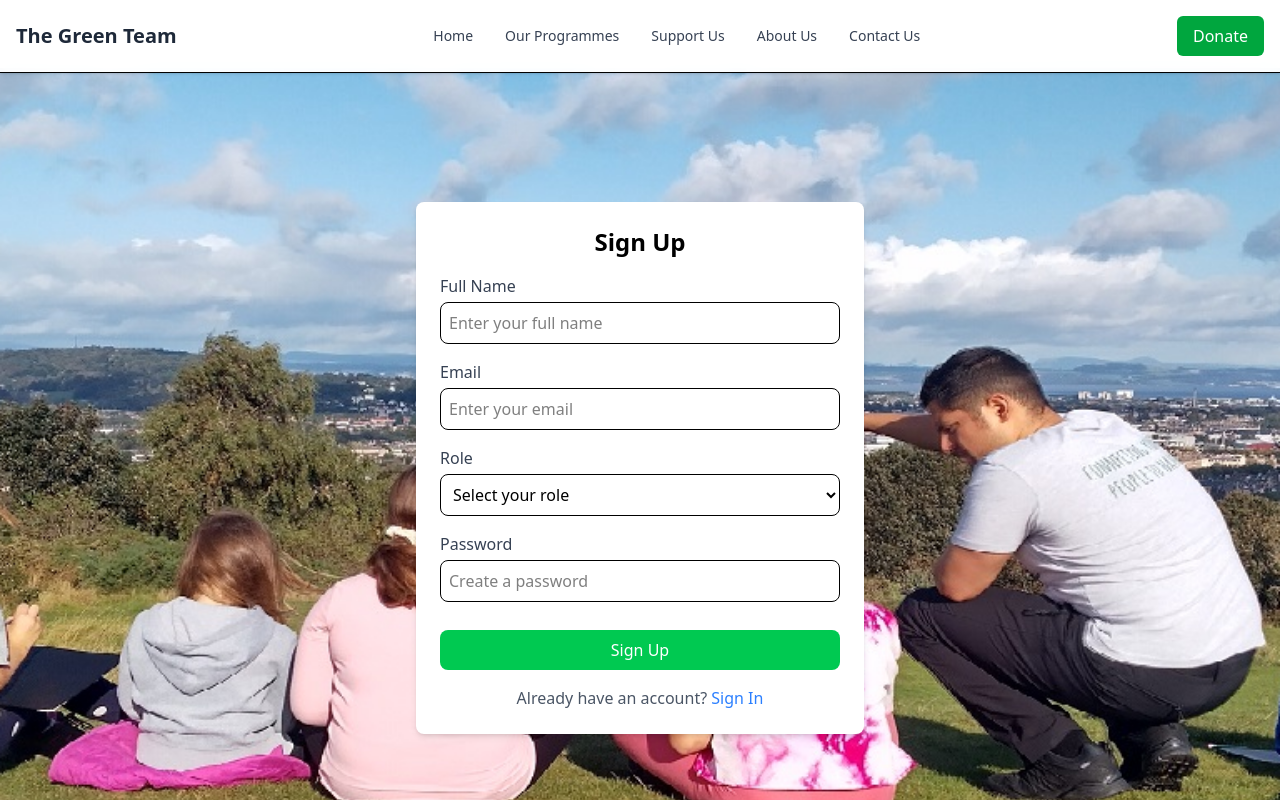
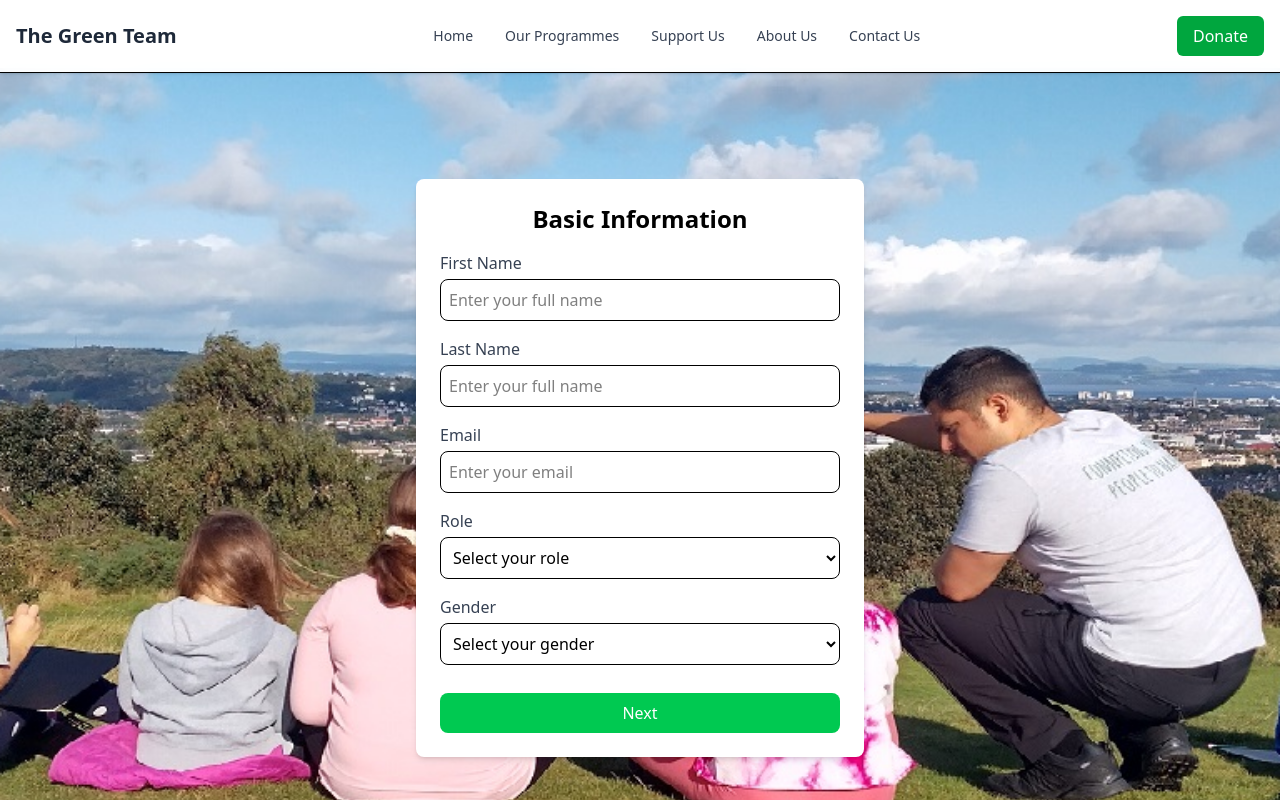
Before and after one commit to AladdinCMS/aladdincms, a React (Vite) app: page /signup in a window 1280 px wide. Shown: the top 800 px of the page. Built offline with nearby package versions, Linux system fonts and the light colour scheme.

Commit message:
refactor: correct the workflow

```diff
--- a/src/pages/login/auth/signin.jsx
+++ /dev/null
@@ -1,97 +0,0 @@
-import axios from "axios";
-import { useState } from "react";
-import { useForm } from "react-hook-form";
-import { Link, useNavigate } from "react-router-dom";
-import Cookies from "js-cookie";
-import { Alert } from "@material-tailwind/react";
-import "../auth/auth.css"
-
-const SignIn = () => {
-  const {
-    register,
-    handleSubmit,
-    formState: { errors },
-    reset,
-  } = useForm();
-  const [loading, setLoading] = useState(false);
-  const [error, setError] = useState(null);
-
-  const navigate = useNavigate();
-
-  const onSignUp = async (data) => {
-    setLoading(true);
-    try {
-      const { data: myData } = await axios.post(
-        `${import.meta.env.VITE_API_URL}/auth/login`,
-        data
-      );
-
-      //   console.log(myData.token);
-      Cookies.set(`${myData?.role}`, myData?.token);
-      setLoading(false);
-      reset();
-      navigate("/");
-    } catch (error) {
-    //   console.log(error);
-      setError(error.response.data.message);
-      setLoading(false);
-    }
-  };
-
-  return (
-    <div className="flex items-center justify-center h-screen bg-gray-100 auth-container">
-      <div className="w-full max-w-md bg-white p-6 rounded-lg shadow-md">
-        <h2 className="text-2xl font-semibold text-center">Sign In</h2>
-        {error && <Alert color="red">{error}</Alert>}
-        <form className="mt-4" onSubmit={handleSubmit(onSignUp)}>
-          <div className="mt-4 relative">
-            <label className="block text-gray-700">Email</label>
-            <input
-              type="email"
-              className="w-full p-2 border rounded-lg mt-1 focus:outline-none focus:ring-2 focus:ring-blue-400"
-              placeholder="Enter your email"
-              {...register("email", { required: true })}
-            />
-
-            {errors.email && (
-              <p className=" text-xs text-red-500 absolute -bottom-4">
-                *Please enter your email address*
-              </p>
-            )}
-          </div>
-
-          <div className="mt-4 relative">
-            <label className="block text-gray-700">Password</label>
-            <input
-              type="password"
-              className="w-full p-2 border rounded-lg mt-1 focus:outline-none focus:ring-2 focus:ring-blue-400"
-              placeholder="Create a password"
-              {...register("password", { required: true })}
-            />
-
-            {errors.password && (
-              <p className=" text-xs text-red-500 absolute -bottom-4">
-                *Please enter your password*
-              </p>
-            )}
-          </div>
-          <button
-            type="submit"
-            className="w-full bg-green-500 text-white py-2 mt-7 rounded-lg hover:bg-green-600 transition"
-            disabled={loading}
-          >
-            {loading ? "Signing In..." : "Sign In"}
-          </button>
-        </form>
-        <p className="mt-4 text-center text-gray-600">
-          Don't have an account?{" "}
-          <Link to="/signup" className="text-blue-500 hover:underline">
-            Sign Up
-          </Link>
-        </p>
-      </div>
-    </div>
-  );
-};
-
-export default SignIn;
--- a/src/pages/login/auth/signup.jsx
+++ b/src/pages/login/auth/signup.jsx
@@ -2,8 +2,7 @@ import { Alert } from "@material-tailwind/react";
 import axios from "axios";
 import { useState } from "react";
 import { useForm } from "react-hook-form";
-import { Link, useNavigate } from "react-router-dom";
-import "../auth/auth.css"
+import "../auth/auth.css";
 
 const SignUp = () => {
   const {
@@ -14,10 +13,12 @@ const SignUp = () => {
   } = useForm();
   const [loading, setLoading] = useState(false);
   const [error, setError] = useState(null);
-  const navigate = useNavigate();
+  const [step, setStep] = useState(1);
+  const [success, setSuccess] = useState(false);
 
   const onSignUp = async (data) => {
     setLoading(true);
+    setError(null);
     try {
       const { data: myData } = await axios.post(
         `${import.meta.env.VITE_API_URL}/auth/signup`,
@@ -27,32 +28,65 @@ const SignUp = () => {
       console.log(myData);
       setLoading(false);
       reset();
-      navigate("/signin");
+      setSuccess(true);
     } catch (error) {
       // console.log(error);
       setError(error.response.data.message);
       setLoading(false);
+      setSuccess(false);
     }
+  };
+
+  const handleNext = () => {
+    setStep(step + 1);
   };
 
   return (
     <div className="flex items-center justify-center h-screen bg-gray-100 auth-container ">
+      {/* <SuccessModal success={success} setSuccess={setSuccess} /> */}
       <div className="w-full max-w-md bg-white p-6 rounded-lg shadow-md">
-        <h2 className="text-2xl font-semibold text-center">Sign Up</h2>
+        {/* <h2 className="text-2xl font-semibold text-center">Sign Up</h2> */}
+
+        <h2 className="text-2xl font-bold mb-4 text-center">
+          {step === 1 ? " Basic Information" : " Contact Information"}
+        </h2>
+
         {error && <Alert color="red">{error}</Alert>}
+        {success && (
+          <Alert color="green">Your details have been submitted.</Alert>
+        )}
+
         <form className="mt-4" onSubmit={handleSubmit(onSignUp)}>
+          {step === 1 && (
+            <section>
               <div className=" relative">
-            <label className="block text-gray-700">Full Name</label>
+                <label className="block text-gray-700">First Name</label>
                 <input
                   type="text"
                   className="w-full p-2 border rounded-lg mt-1 focus:outline-none focus:ring-2 focus:ring-blue-400"
                   placeholder="Enter your full name"
-              {...register("fullName", { required: true })}
+                  {...register("firstName", { required: true })}
                 />
 
                 {errors.fullName && (
                   <p className=" text-xs text-red-500 absolute -bottom-4">
-                *Please enter your full name*
+                    *Please enter your first name*
+                  </p>
+                )}
+              </div>
+
+              <div className=" relative mt-4">
+                <label className="block text-gray-700">Last Name</label>
+                <input
+                  type="text"
+                  className="w-full p-2 border rounded-lg mt-1 focus:outline-none focus:ring-2 focus:ring-blue-400"
+                  placeholder="Enter your full name"
+                  {...register("lastName", { required: true })}
+                />
+
+                {errors.lastName && (
+                  <p className=" text-xs text-red-500 absolute -bottom-4">
+                    *Please enter your last name*
                   </p>
                 )}
               </div>
@@ -82,9 +116,7 @@ const SignUp = () => {
                   className="w-full p-2 border rounded-lg mt-1 focus:outline-none focus:ring-2 focus:ring-blue-400"
                   {...register("role", { required: true })}
                 >
-              <option value="">
-                Select your role
-              </option>
+                  <option value="">Select your role</option>
                   <option value="volunteer">Volunteer</option>
                   <option value="participant">Participant</option>
                 </select>
@@ -97,34 +129,131 @@ const SignUp = () => {
               </div>
 
               <div className="mt-4 relative">
-            <label className="block text-gray-700">Password</label>
-            <input
-              type="password"
+                <label className="block text-gray-700">Gender</label>
+
+                <select
+                  name=""
+                  id=""
                   className="w-full p-2 border rounded-lg mt-1 focus:outline-none focus:ring-2 focus:ring-blue-400"
-              placeholder="Create a password"
-              {...register("password", { required: true })}
-            />
+                  {...register("gender", { required: true })}
+                >
+                  <option value="">Select your gender</option>
+                  <option value="male">Male</option>
+                  <option value="female">Female</option>
+                  <option value="others">Others</option>
+                </select>
 
-            {errors.password && (
+                {errors.role && (
                   <p className=" text-xs text-red-500 absolute -bottom-4">
-                *Please enter your password*
+                    *Please select your role*
                   </p>
                 )}
               </div>
+            </section>
+          )}
+
+          {/* Step 2: Contact Information */}
+
+          {step === 2 && (
+            <section>
+              <div className="mb-4">
+                <label className="block text-gray-700">Phone Number</label>
+                <input
+                  type="tel"
+                  {...register("phoneNumber", {
+                    required: "Phone number is required",
+                  })}
+                  className="w-full p-2 border rounded-lg mt-1 focus:outline-none focus:ring-2 focus:ring-blue-400"
+                />
+                {errors.phoneNumber && (
+                  <p className="text-red-500 text-sm">
+                    {errors.phoneNumber.message}
+                  </p>
+                )}
+              </div>
+
+              <div className="mb-4">
+                <label className="block text-gray-700">Address</label>
+                <input
+                  type="text"
+                  {...register("address", { required: "Address is required" })}
+                  className="w-full p-2 border rounded-lg mt-1 focus:outline-none focus:ring-2 focus:ring-blue-400"
+                />
+                {errors.address && (
+                  <p className="text-red-500 text-sm">
+                    {errors.address.message}
+                  </p>
+                )}
+              </div>
+
+              <div className="mb-4">
+                <label className="block text-gray-700">
+                  Emergency Contact Name
+                </label>
+                <input
+                  type="text"
+                  {...register("emergencyContactName", {
+                    required: "Emergency Contact Name is required",
+                  })}
+                  className="w-full p-2 border rounded-lg mt-1 focus:outline-none focus:ring-2 focus:ring-blue-400"
+                />
+                {errors.emergencyContactName && (
+                  <p className="text-red-500 text-sm">
+                    {errors.emergencyContactName.message}
+                  </p>
+                )}
+              </div>
+
+              <div className="mb-4">
+                <label className="block text-gray-700">
+                  Emergency Contact Phone
+                </label>
+                <input
+                  type="tel"
+                  {...register("emergencyContactNumber", {
+                    required: "Emergency Contact Phone is required",
+                  })}
+                  className="w-full p-2 border rounded-lg mt-1 focus:outline-none focus:ring-2 focus:ring-blue-400"
+                />
+                {errors.emergencyContactNumber && (
+                  <p className="text-red-500 text-sm">
+                    {errors.emergencyContactNumber.message}
+                  </p>
+                )}
+              </div>
+            </section>
+          )}
+
+          {step === 1 && (
+            <button
+              type="button"
+              onClick={handleNext}
+              className="w-full bg-green-500 text-white py-2 mt-7 rounded-lg hover:bg-green-600 transition"
+            >
+              Next
+            </button>
+          )}
+
+          {step === 2 && (
+            <button
+              type="button"
+              onClick={() => setStep(1)}
+              className="w-full bg-green-500 text-white py-2 mt-7 rounded-lg hover:bg-green-600 transition"
+            >
+              Back
+            </button>
+          )}
+
+          {step === 2 && (
             <button
               type="submit"
               className="w-full bg-green-500 text-white py-2 mt-7 rounded-lg hover:bg-green-600 transition"
               disabled={loading}
             >
-            {loading ? "Signing Up..." : "Sign Up"}
+              {loading ? "Registering..." : "Register"}
             </button>
+          )}
         </form>
-        <p className="mt-4 text-center text-gray-600">
-          Already have an account?{" "}
-          <Link to="/signin" className="text-blue-500 hover:underline">
-            Sign In
-          </Link>
-        </p>
       </div>
     </div>
   );
```
Also changed, not shown: src/App.jsx (+3 -8 lines). Lines whose indentation alone changed are shown as unchanged.
